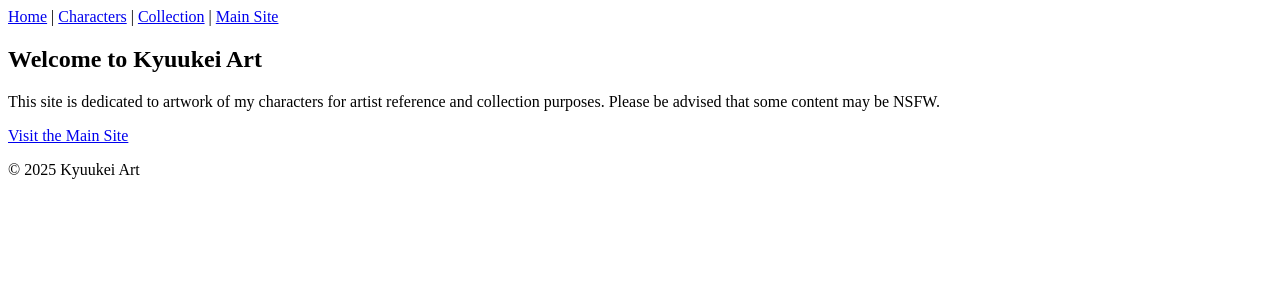
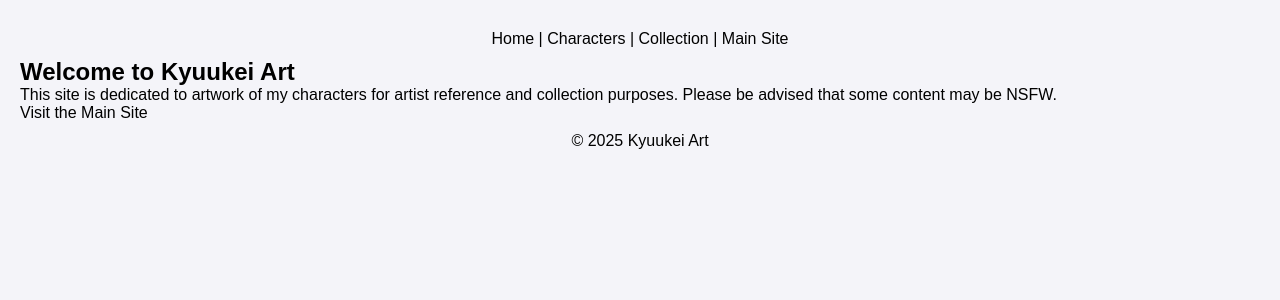
Before and after one commit to Saiminator/Kyuukeiart, a Jekyll site: the page built from index.html, in a window 1280 px wide. Shown: the top 300 px of the page. Built offline with Jekyll 4.4.1, drawn with Linux system fonts in a browser that asks for light colours.

Commit message:
Update style.css

```diff
--- a/assets/css/style.css
+++ b/assets/css/style.css
@@ -1,6 +1,139 @@
+/* GLOBAL STYLES */
+body {
+  font-family: sans-serif;
+  margin: 0;
+  padding: 20px;
+  background: #f4f4f9;
+}
+h1, h2, h3, p {
+  margin: 0;
+  padding: 0;
+}
+a {
+  text-decoration: none;
+  color: inherit;
+}
+
+/* Header and Footer */
+header, footer {
+  text-align: center;
+  padding: 10px 0;
+}
+
+/* ----- MAIN GALLERY PAGE ----- */
+#gallery-page {
+  text-align: center;
+}
+.character-card {
+  display: inline-block;
+  width: 220px;
+  border: 1px solid #ddd;
+  border-radius: 8px;
+  background: #fff;
+  overflow: hidden;
+  cursor: pointer;
+  transition: transform 0.3s ease, box-shadow 0.3s ease;
+  margin: 20px;
+}
+.character-card:hover {
+  transform: scale(1.05);
+  box-shadow: 0 3px 6px rgba(0,0,0,0.15);
+}
+.character-thumb {
+  width: 100%;
+  height: 220px;
+  background-size: cover;
+  background-position: center;
+}
+.character-name {
+  padding: 10px;
+  text-align: center;
+  font-size: 1.2em;
+  color: #333;
+}
+
+/* ----- CHARACTER DETAIL PAGE ----- */
+#detail-page {
+  max-width: 1200px;
+  margin: 0 auto;
+}
+.back-btn {
+  display: inline-block;
+  margin-bottom: 20px;
+  padding: 10px 15px;
+  background: #f7cdd5;
+  color: #fff;
+  border-radius: 5px;
+  cursor: pointer;
+  transition: background 0.3s ease;
+}
+.back-btn:hover {
+  background: #e0a8b5;
+}
+.detail-container {
+  display: flex;
+  gap: 20px;
+}
+/* Left Content Area */
+.detail-content {
+  flex: 2;
+}
+.detail-content h1 {
+  margin-bottom: 15px;
+  font-size: 2em;
+  color: #333;
+}
+.detail-content p {
+  margin-bottom: 15px;
+  line-height: 1.6;
+  color: #555;
+}
+/* Right Sidebar */
+.detail-sidebar {
+  flex: 1;
+}
+.profile-pic {
+  width: 100%;
+  border-radius: 8px;
+  margin-bottom: 20px;
+}
+.character-info {
+  background: #fff;
+  border: 1px solid #ddd;
+  border-radius: 8px;
+  padding: 10px;
+  margin-bottom: 20px;
+}
+.character-info p {
+  margin: 5px 0;
+  font-size: 0.95em;
+  color: #333;
+}
+/* Preview Buttons */
+.preview-btn {
+  display: block;
+  width: 100%;
+  max-width: 300px;
+  margin: 0 auto 20px;
+  border: 1px solid #ddd;
+  border-radius: 8px;
+  overflow: hidden;
+  cursor: pointer;
+  transition: transform 0.3s ease;
+}
+.preview-btn:hover {
+  transform: translateY(-3px);
+}
+.preview-btn img {
+  width: 100%;
+  display: block;
+}
+
+/* ----- THUMBNAILS & MODAL ----- */
+
 /* Thumbnail styling for artwork images */
 .artwork-thumbnail {
-  max-width: 150px; /* Set a small default size */
+  max-width: 150px;
   cursor: pointer;
   transition: transform 0.3s ease;
   margin: 5px;
@@ -11,7 +144,7 @@
 
 /* Modal overlay styling */
 .modal {
-  display: none; /* Hidden by default */
+  display: none;
   position: fixed;
   z-index: 10000;
   left: 0;
```
